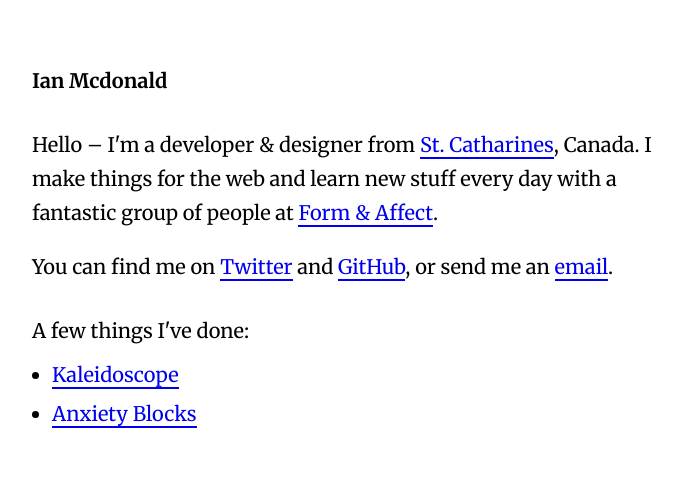
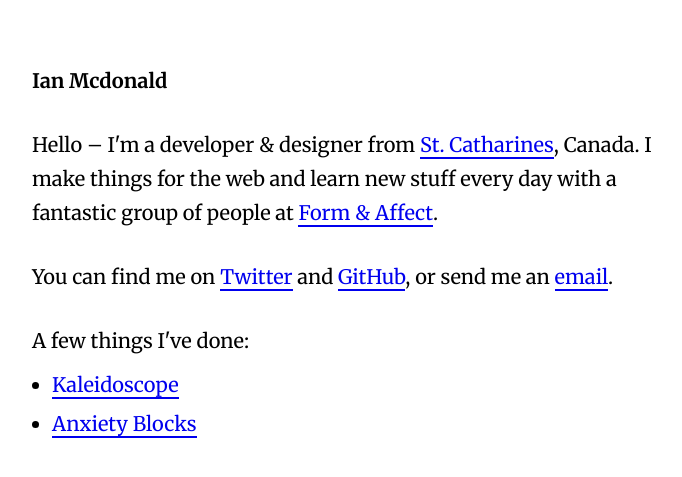
Before and after one commit to ianmcdonald/ianmcdonald.github.io, a Jekyll site: the page index.html, which Jekyll copies as it is, in a window 1280 px wide. Shown: the top 477 px of the page, without its empty margins (288-970 px from the left). Built offline with Jekyll 4.4.1, drawn with Linux system fonts in a browser that asks for light colours.

Commit message:
p bot last one i swear

```diff
--- a/index.html
+++ b/index.html
@@ -6,7 +6,7 @@
         <title>Ian Mcdonald</title>
         <meta name="description" content="Ian Mcdonald is a designer and developer from St. Catharines, Canada.">
         <link href='https://fonts.googleapis.com/css?family=Merriweather:400,700' rel='stylesheet' type='text/css'>
-        <style>html,body,div,span,h1,h2,p,a,img,ul,li{margin:0;padding:0;border:0;font-size:100%;vertical-align:baseline;}body{opacity:0;font-size:16px;line-height:1.7;font-family:'Merriweather',serif;font-weight:400;background:white;max-width:40em;margin:4em auto;padding:0 1.5em;-webkit-transition:opacity 1s linear;transition:opacity 1s linear;}h1,h2,p,ul{font-size:1.25em;}ul{padding-left:1em;}li{margin:0.25em 0;}h1{margin:1.5em 0;font-weight:700;}h2{margin:1.5em 0 0.5em 0;font-weight:400;}p{margin-bottom:1em;}a{text-decoration:none;border-bottom:0.125em solid;}img{max-width:100%;width:100%;}</style>
+        <style>html,body,div,span,h1,h2,p,a,img,ul,li{margin:0;padding:0;border:0;font-size:100%;vertical-align:baseline;}body{opacity:0;font-size:16px;line-height:1.7;font-family:'Merriweather',serif;font-weight:400;background:white;max-width:40em;margin:4em auto;padding:0 1.5em;-webkit-transition:opacity 1s linear;transition:opacity 1s linear;}h1,h2,p,ul{font-size:1.25em;}ul{padding-left:1em;}li{margin:0.25em 0;}h1{margin:1.5em 0;font-weight:700;}h2{margin:1.5em 0 0.5em 0;font-weight:400;}p{margin-bottom:1.5em;}a{text-decoration:none;border-bottom:0.125em solid;}img{max-width:100%;width:100%;}</style>
     </head>
     <body>
         <h1>Ian Mcdonald</h1>
```
